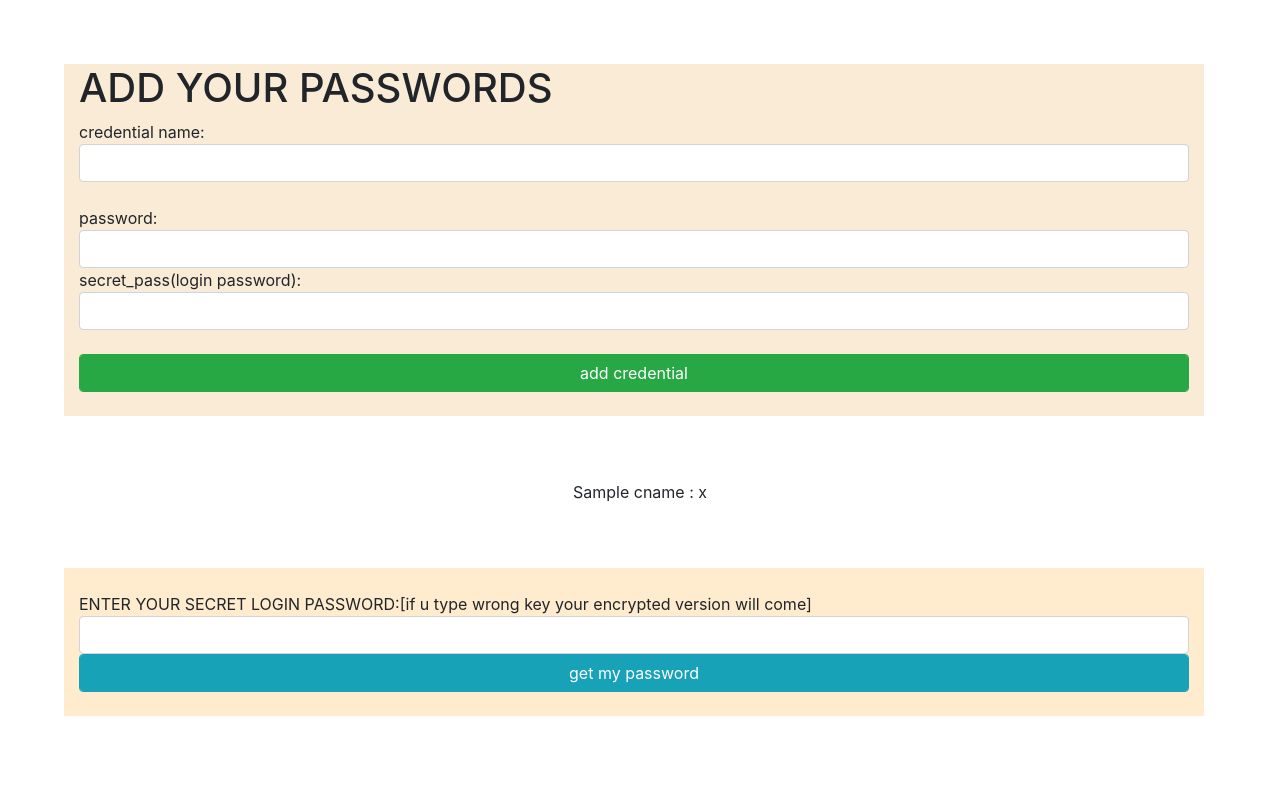
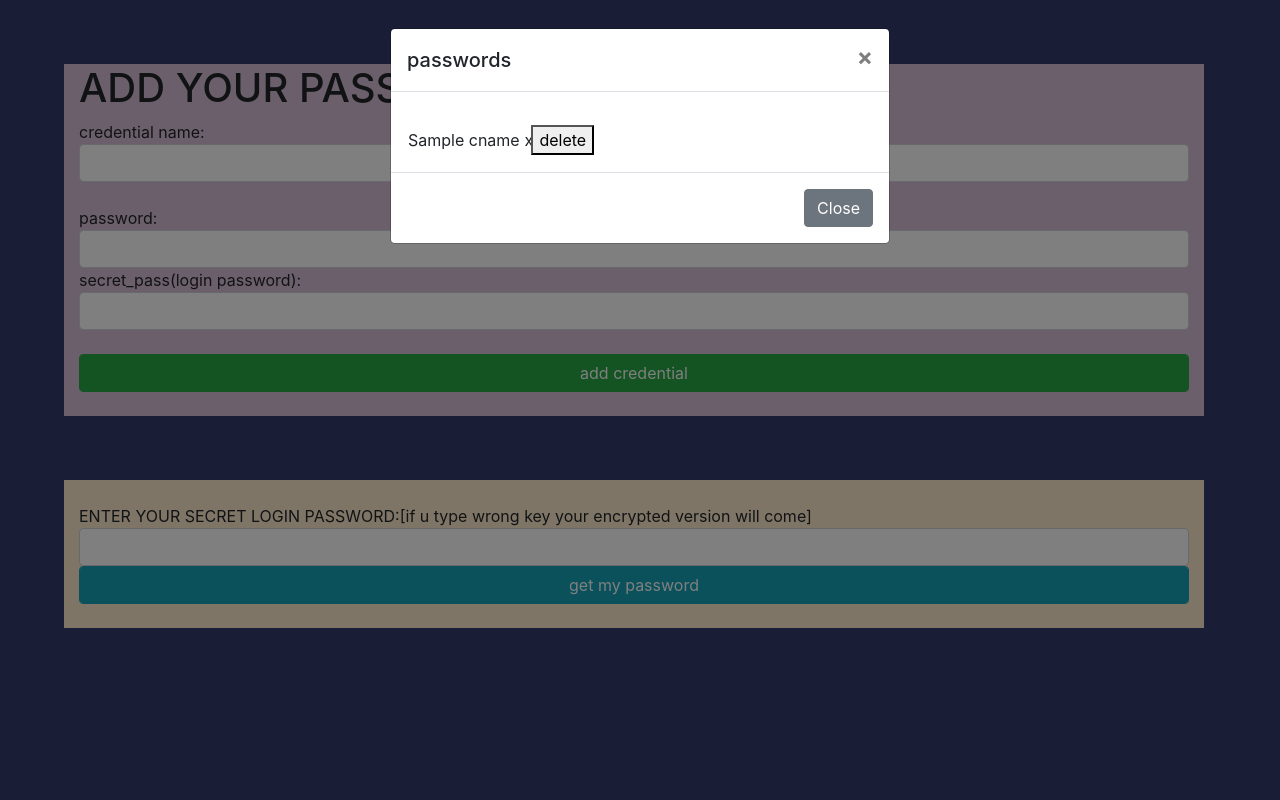
Before and after one commit to aravinthraj98/password-vault, a Flask app: template templates/home.html in a window 1280 px wide. Run offline with Flask 2, Linux system fonts and the light colour scheme; the template is opened without the code that fills it: most values are stand-ins (such as "Sample title", 1, 10 or a date in 2020); some libraries are stand-ins or nearby versions.

Commit message:
added styles

```diff
--- a/app.py
+++ b/app.py
@@ -111,6 +111,39 @@ def add():
         collection.update_one({"name":names},{"$set":{"cname":d_cname,"cpass":d_cpass}})
 
         return render_template("home.html",name=names,msg="password added to vault")
+@app.route('/delete',methods = ['POST'])
+def delete():
+    if request.method=="POST":
+          index = request.form["submit"]
+          names = request.form["name"]
+
+          isfind = collection.find({"name":names})
+          s=""
+          check=False
+          for i in isfind:
+              s=i
+              check=True
+              break
+
+
+          if  check:
+              cd_cname=[]
+              cd_pass=[]
+              print(index)
+              for i in range(len(s["cname"])):
+                  if i==int(index):
+                      print("hi")
+                      continue
+                  print(i)
+                  cd_pass.append(s["cpass"][i])
+                  cd_name.append(s["cname"][i])
+
+
+                  print(j)
+              collection.update_one({"name":names},{"$set":{"cname":cd_cname,"cpass":cd_pass}})
+              return render_template("home.html",name=names,msg="password deleted")
+
+
 
 @app.route('/getall',methods = ['POST'])
 def showall():
--- a/templates/home.html
+++ b/templates/home.html
@@ -6,10 +6,17 @@
     <title>Document</title>
     <link rel="stylesheet" href="https://stackpath.bootstrapcdn.com/bootstrap/4.3.1/css/bootstrap.min.css"
         integrity="sha384-ggOyR0iXCbMQv3Xipma34MD+dH/1fQ784/j6cY/iJTQUOhcWr7x9JvoRxT2MZw1T" crossorigin="anonymous">
+
+        <script src="https://code.jquery.com/jquery-3.3.1.slim.min.js"
+
+           ></script>
+            <script src="https://cdnjs.cloudflare.com/ajax/libs/popper.js/1.14.7/umd/popper.min.js"
+                crossorigin="anonymous"></script>
+            <script src="https://stackpath.bootstrapcdn.com/bootstrap/4.3.1/js/bootstrap.min.js" crossorigin="anonymous"></script>
 </head>
-<body>
+<body style="background-color: rgb(50, 60, 109);">
 
-    <form action = "/find" method="POST" class="container" style="margin:5%;background-color:antiquewhite">
+    <form action = "/find" method="POST" class="container" style="margin:5%;background-color:thistle">
         <h1>ADD YOUR PASSWORDS</h1>
     <input type="text" name="name" value={{name}} readonly hidden>
     credential name:<br>
@@ -21,19 +28,59 @@
     <input type="submit" value="add credential" class="form-control btn btn-success"><br>
     {{msg}}<br>
     </form>
-    <p style="text-align: center;">
-        {% if passwords %}
-        {% for j in password %}
-        {{passwords.cname[loop.index-1]}} : {{j}}<br>
-        {% endfor %}
-        {% endif %}
-    </p>
+
+
     <form method="POST" action="/getall" class="container" style="margin:5%;background-color:blanchedalmond">
         <input type="text" name="name" value={{name}} readonly hidden><br>
         ENTER YOUR SECRET LOGIN PASSWORD:[if u type wrong key your encrypted version will come]<br>
         <input type="password" name="password" class="form-control">
-        <input type="submit" value="get my password" class="form-control btn btn-info"><br><br>
+        <input type="submit" value="get my password" class="form-control btn btn-info" ><br><br>
     </form>
+
+<div class="modal fade" id="exampleModalLong" tabindex="-1" role="dialog" aria-labelledby="exampleModalLabel"
+    aria-hidden="true" style="width:100%;overflow:scroll;">
+    <div class="modal-dialog" role="document">
+        <div class="modal-content">
+            <div class="modal-header">
+                <h5 class="modal-title" id="exampleModalLongTitle">passwords</h5>
+                <button type="button" class="close" data-dismiss="modal" aria-label="Close">
+                    <span aria-hidden="true">&times;</span>
+                </button>
+            </div>
+            <div class="modal-body">
+                <form action="/delete" method="POST" style="width: auto;overflow:scroll;">
+                    <input type="text" name="name" value={{name}} readonly hidden>
+
+                    <p style="text-align: center;">
+
+                        {% if passwords %}
+
+
+                        <script>$('#exampleModalLong').modal('show');
+                        </script>
+                        <table>
+
+
+                        {% for j in password %}
+                        <tr>
+
+                       <td> {{passwords.cname[loop.index-1]}}</td>
+                       <td style="padding-left:2%;">{{j}}</td><td><button type="submit" name="submit" value={{loop.index-1}}>delete
+                        </button></td>
+                        </tr>
+                        {% endfor %}
+                        {% endif %}
+                    </p>
+                    </table>
+                </form>
+            </div>
+            <div class="modal-footer">
+                <button type="button" class="btn btn-secondary" data-dismiss="modal">Close</button>
+
+            </div>
+        </div>
+    </div>
+</div>
 
 
 </body>
--- a/templates/index.html
+++ b/templates/index.html
@@ -7,9 +7,10 @@
     <link rel="stylesheet" href="https://stackpath.bootstrapcdn.com/bootstrap/4.3.1/css/bootstrap.min.css"
         integrity="sha384-ggOyR0iXCbMQv3Xipma34MD+dH/1fQ784/j6cY/iJTQUOhcWr7x9JvoRxT2MZw1T" crossorigin="anonymous">
 </head>
-<body>
+<body style="background-color:rgb(75, 64, 121)">
 
-    <form action="/" method="POST" class="container" style="margin:20%;width:55%;background-color:rgb(68, 255, 255)">
+    <form action="/" method="POST" class="container" style="margin:20%;width:55%;color:whitesmoke;">
+        <h2>LOGIN</h2>
     NAME:<br>
     <input type = "text" name="name" class="form-control"><br>
     PASSWORD:<br>
--- a/templates/register.html
+++ b/templates/register.html
@@ -7,8 +7,8 @@
     <link rel="stylesheet" href="https://stackpath.bootstrapcdn.com/bootstrap/4.3.1/css/bootstrap.min.css"
         integrity="sha384-ggOyR0iXCbMQv3Xipma34MD+dH/1fQ784/j6cY/iJTQUOhcWr7x9JvoRxT2MZw1T" crossorigin="anonymous">
 </head>
-<body>
-  <form action="/register"  method="POST" class="container" style="margin:20%;width:55%;background-color:rgb(245, 194, 128)">
+<body style="background-color:rgb(151, 141, 206)">
+  <form action="/register"  method="POST" class="container" style="margin:20%;width:55%;color:whitesmoke;">
 username:<br>
 <input type="text" name="name" class="form-control" id=""><br>
 password:<br>
```
